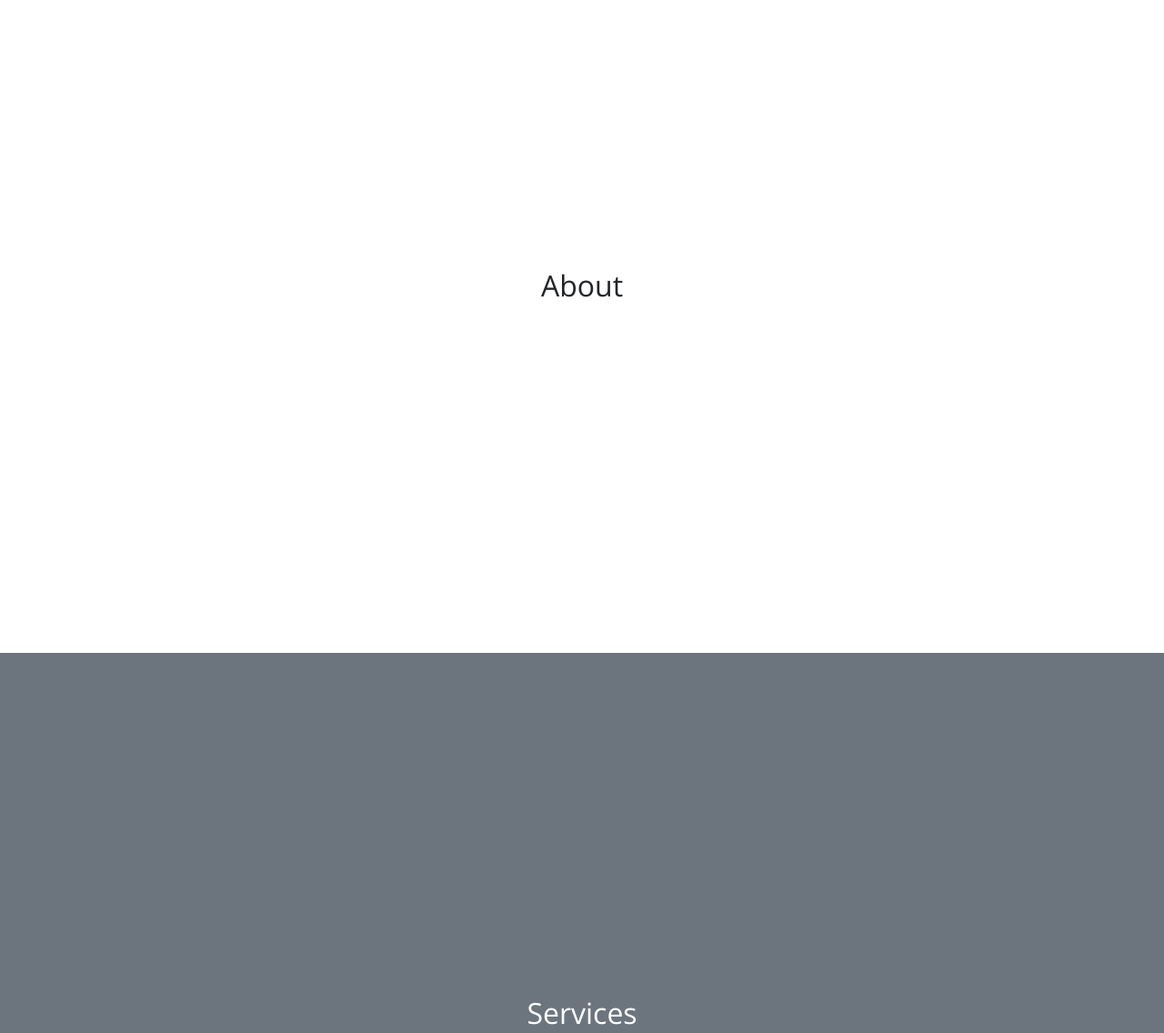
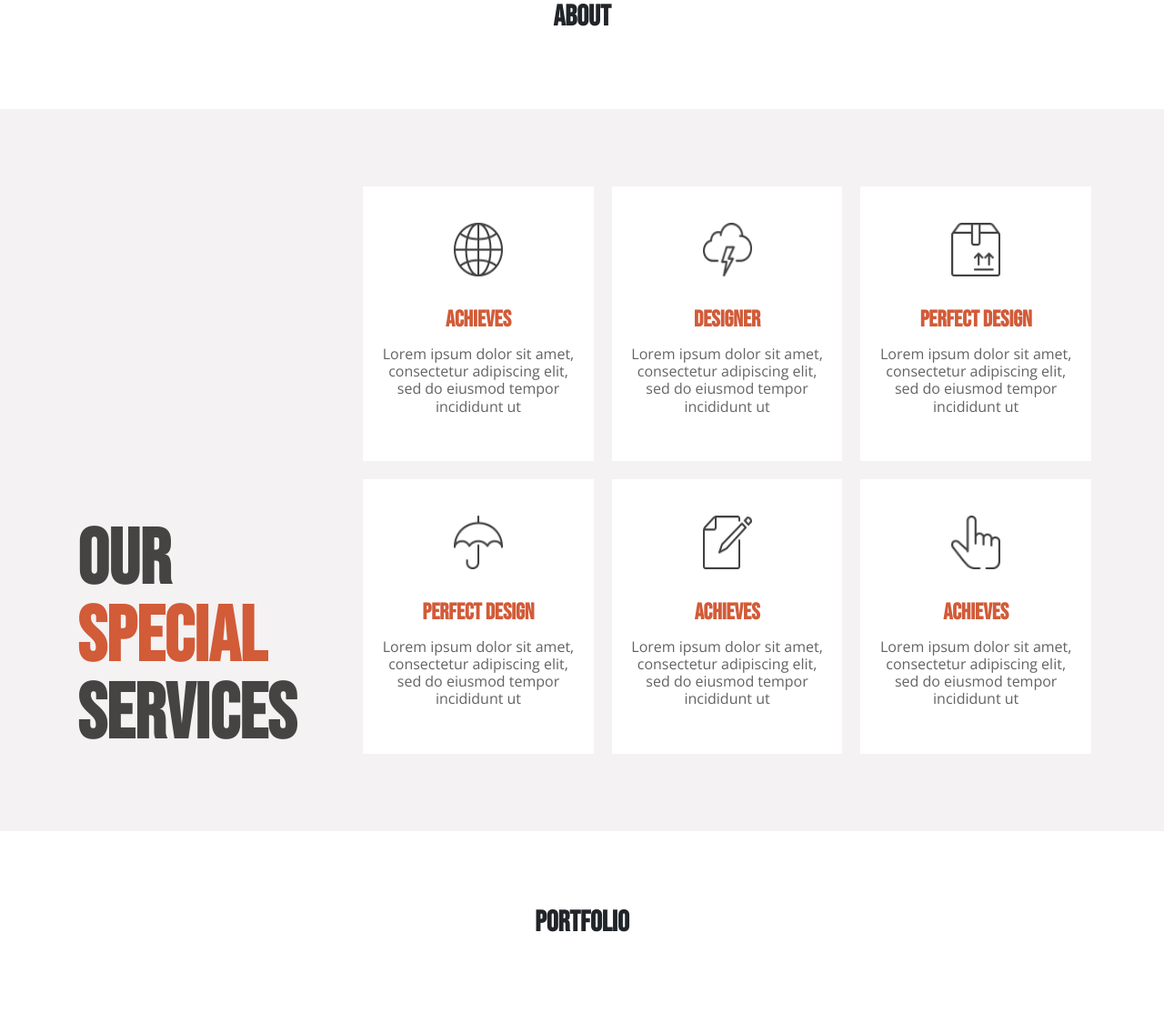
Before and after one commit to jeyofdev/onePage-creative-agency, a website built with webpack: page src/index.html in a window 1280 px wide. Shown: the part 882-2018 px from the top of the page at 91% size. Built offline with nearby package versions, Linux system fonts and the light colour scheme.

Commit message:
css : add the css for the services section

```diff
--- a/src/index.html
+++ b/src/index.html
@@ -52,16 +52,94 @@
         <!-- section -->
         <section id="about">
             <div class="container text-center">
-                <h2>About</h2>
+                <h2>about</h2>
             </div>
         </section>
 
         <!-- section -->
-        <section id="services" class="bg-secondary text-white">
-            <div class="container text-center">
-                <h2>Services</h2>
-            </div>
-        </section>
+        <section id="services">
+            <div class="container">
+                <div class="row">
+                    <div class="col-12 col-lg-4 services-title">
+                        <h2 class="section-title">
+                            <span>Our</span>
+                            <span><strong>Special</strong></span>
+                            <span>Services</span>
+                        </h2>
+                    </div>
+
+                    <div class="col-12 col-lg-8 content">
+                        <div class="row">
+                            <div class="col-12 col-md-6 col-lg-4 service-item">
+                                <div class="card text-center">
+                                    <img class="deco" src="img/services-deco/service-1.png" alt="" width="54" height="59">
+                                    <div class="card-body">
+                                        <h5 class="card-title text-primary">Achieves</h5>
+                                        <p class="card-text text-secondary">
+                                            Lorem ipsum dolor sit amet, consectetur adipiscing elit, sed do eiusmod tempor incididunt ut                                         </p>
+                                    </div>
+                                </div>
+                            </div>
+
+                            <div class="col-12 col-md-6 col-lg-4 service-item">
+                                <div class="card text-center">
+                                    <img src="img/services-deco/service-2.png" alt="" width="54" height="59">
+                                    <div class="card-body">
+                                        <h5 class="card-title text-primary">Designer </h5>
+                                        <p class="card-text">
+                                            Lorem ipsum dolor sit amet, consectetur adipiscing elit, sed do eiusmod tempor incididunt ut                                         </p>
+                                    </div>
+                                </div>
+                            </div>
+
+                            <div class="col-12 col-md-6 col-lg-4 service-item">
+                                <div class="card text-center">
+                                    <img src="img/services-deco/service-3.png" alt="" width="54" height="59">
+                                    <div class="card-body">
+                                        <h5 class="card-title text-primary">Perfect design</h5>
+                                        <p class="card-text text-secondary">
+                                            Lorem ipsum dolor sit amet, consectetur adipiscing elit, sed do eiusmod tempor incididunt ut                                         </p>
+                                    </div>
+                                </div>
+                            </div>
+
+                            <div class="col-12 col-md-6 col-lg-4 service-item">
+                                <div class="card text-center">
+                                    <img src="img/services-deco/service-4.png" alt="" width="54" height="59">
+                                    <div class="card-body">
+                                        <h5 class="card-title text-primary">Perfect design</h5>
+                                        <p class="card-text text-secondary">
+                                            Lorem ipsum dolor sit amet, consectetur adipiscing elit, sed do eiusmod tempor incididunt ut                                         </p>
+                                    </div>
+                                </div>
+                            </div>
+
+                            <div class="col-12 col-md-6 col-lg-4 service-item">
+                                <div class="card text-center">
+                                    <img src="img/services-deco/service-5.png" alt="" width="54" height="59">
+                                    <div class="card-body">
+                                        <h5 class="card-title text-primary">Achieves</h5>
+                                        <p class="card-text text-secondary">
+                                            Lorem ipsum dolor sit amet, consectetur adipiscing elit, sed do eiusmod tempor incididunt ut                                         </p>
+                                    </div>
+                                </div>
+                            </div>
+
+                            <div class="col-12 col-md-6 col-lg-4 service-item">
+                                <div class="card text-center">
+                                    <img src="img/services-deco/service-6.png" alt="" width="54" height="59">
+                                    <div class="card-body">
+                                        <h5 class="card-title text-primary">Achieves</h5>
+                                        <p class="card-text text-secondary">
+                                            Lorem ipsum dolor sit amet, consectetur adipiscing elit, sed do eiusmod tempor incididunt ut                                         </p>
+                                    </div>
+                                </div>
+                            </div>
+                        </div>
+                    </div><!-- ./row -->
+                </div>
+            </div><!-- ./container-->
+        </section><!-- ./services -->
 
         <!-- section -->
         <section id="portfolio">
--- a/src/scss/app.scss
+++ b/src/scss/app.scss
@@ -12,3 +12,4 @@
 @import "app/custom";
 @import "app/sections";
 @import "app/sections/home";
+@import "app/sections/services";
--- a/src/scss/app/_custom.scss
+++ b/src/scss/app/_custom.scss
@@ -15,15 +15,24 @@
   }
 }
 
-h1 {
+h1,
+h2,
+h5 {
   font-family: $font-family-cursive;
   font-weight: bold;
   line-height: 1;
+  margin: 0;
+}
+
+h5 {
+  font-size: 25px;
 }
 
 p {
   font-family: $font-family-base;
   font-size: rem(16);
+  font-style: normal;
   color: $gray;
-  line-height: 1;
+  line-height: 1.2;
+  margin: 0;
 }
--- a/src/scss/app/_sections.scss
+++ b/src/scss/app/_sections.scss
@@ -1,6 +1,21 @@
+section {
+  padding: 55px 0;
+
+  @include media-breakpoint-up(md) {
+    padding: 85px 0;
+  }
+}
+
+header {
+  min-height: 100vh;
+}
+
 header,
 section {
   display: flex;
   align-items: center;
-  min-height: 100vh;
+
+  &:nth-child(even) {
+    background-color: $light;
+  }
 }
--- a/src/scss/app/_variables.scss
+++ b/src/scss/app/_variables.scss
@@ -3,9 +3,12 @@
 /* ============
     COLORS
 ============ */
-$white:    #fff !default;
-$black:    #000 !default;
-$gray:     #666564 !default;
+$white:     #fff !default;
+$black:     #000 !default;
+$gray:      #666564 !default;
+$gray-dark: #454443 !default;
+$gray-500:  #636363 !default;
+$light:     #f4f2f2 !default;
 
 $orange:  #d25b38 !default;
 
@@ -15,18 +18,24 @@ $colors: map-merge(
   (
     "orange":     $orange,
     "white":      $white,
-    "black":      $black
+    "black":      $black,
+    "gray":       $gray,
+    "gray-dark":  $gray-dark,
+    "gray-500":   $gray-500,
+    "light":      $light
   ),
   $colors
 );
 
 $primary:       $orange !default;
+$secondary:     $gray-500 !default;
 
 $theme-colors: () !default;
 // stylelint-disable-next-line scss/dollar-variable-default
 $theme-colors: map-merge(
   (
-    "primary":    $primary
+    "primary":     $primary,
+    "secondary":   $secondary
   ),
   $theme-colors
 );
@@ -41,3 +50,16 @@ $font-family-cursive:        'Bebas Neue', cursive !default;
 $font-family-base:            $font-family-sans-serif !default;
 
 $font-size-base:    rem(16, $base: 16) !default;
+
+
+
+/* ======================
+    GRID BREAKPOINTS
+====================== */
+$grid-breakpoints: (
+  xs: 0,
+  sm: 568px,
+  md: 768px,
+  lg: 992px,
+  xl: 1200px
+) !default;
--- a/src/scss/app/sections/_home.scss
+++ b/src/scss/app/sections/_home.scss
@@ -50,7 +50,6 @@
   font-style: italic;
   font-size: rem(18);
   color: $white;
-  line-height: 1.2;
   margin: rem(24) 0 rem(40);
 
   @include media-breakpoint-up(md) {
--- /dev/null
+++ b/src/scss/app/sections/_services.scss
@@ -0,0 +1,105 @@
+/* ===================
+    SECTION TITLE
+=================== */
+@include media-breakpoint-up(lg) {
+  #services .services-title {
+    display: flex;
+    align-items: flex-end;
+    flex: 0 0 28%;
+    max-width: 28%;
+  }
+}
+
+#services .section-title {
+  font-size: rem(42);
+  color: $gray-dark;
+  text-transform: uppercase;
+  text-align: center;
+  margin-bottom: rem(24);
+
+  > span {
+    display: inline-block;
+
+    > strong {
+      color: $primary;
+    }
+  }
+
+  @include media-breakpoint-up(sm) {
+    font-size: rem(55);
+  }
+
+  @include media-breakpoint-up(md) {
+    font-size: rem(85);
+    margin-bottom: rem(36);
+  }
+
+  @include media-breakpoint-up(lg) {
+    text-align: left;
+    margin-bottom: 0;
+
+    > span {
+      display: block;
+    }
+  }
+}
+
+
+
+/* =====================
+    SECTION CONTENT
+===================== */
+@include media-breakpoint-up(lg) {
+  #services .content {
+    flex: 0 0 72%;
+    max-width: 72%;
+  }
+}
+
+#services .content .row > .service-item {
+  padding-left: rem(10);
+  padding-right: rem(10);
+  margin: 0 auto;
+  margin-bottom: rem(20);
+  max-width: rem(380);
+
+  &:last-child {
+    margin-bottom: 0;
+  }
+
+  @include media-breakpoint-up(md) {
+    &:nth-last-child(-n+2) {
+      margin-bottom: 0;
+    }
+  }
+
+  @include media-breakpoint-up(lg) {
+    &:nth-last-child(-n+3) {
+      margin-bottom: 0;
+    }
+  }
+}
+
+
+
+/* ===================
+    CARDS CONTENT
+=================== */
+#services .card {
+  padding: rem(40) rem(18) rem(50);
+  border: none;
+  border-radius: 0;
+}
+
+#services .card > img {
+  margin: 0 auto;
+}
+
+#services .card .card-body {
+  padding: 0;
+  margin-top: rem(35);
+
+  .card-title {
+    margin-bottom: rem(16);
+  }
+}
--- a/src/scss/lib/_bootstrap.scss
+++ b/src/scss/lib/_bootstrap.scss
@@ -21,8 +21,7 @@
 // @import "~bootstrap/scss/custom-forms";
 @import "~bootstrap/scss/navbar";
 @import "~bootstrap/scss/nav";
-
-// @import "~bootstrap/scss/card";
+@import "~bootstrap/scss/card";
 // @import "~bootstrap/scss/breadcrumb";
 // @import "~bootstrap/scss/pagination";
 // @import "~bootstrap/scss/badge";
```
Also changed, not shown: src/img/services-deco/service-1.png (added), src/img/services-deco/service-2.png (added), src/img/services-deco/service-3.png (added), src/img/services-deco/service-4.png (added), src/img/services-deco/service-5.png (added), src/img/services-deco/service-6.png (added), 1 other file.
